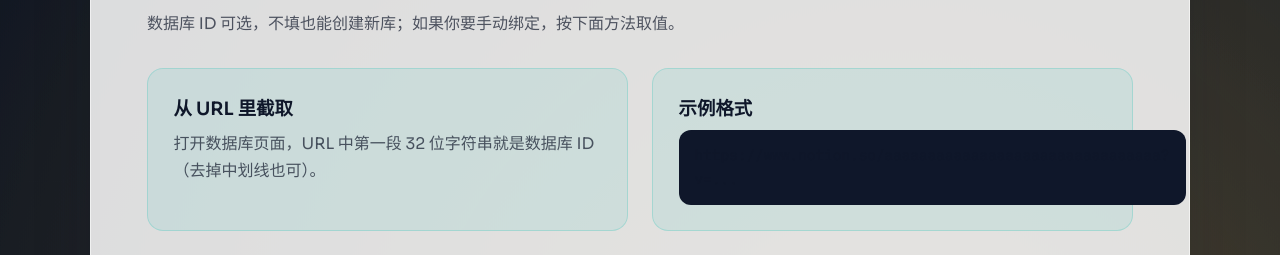
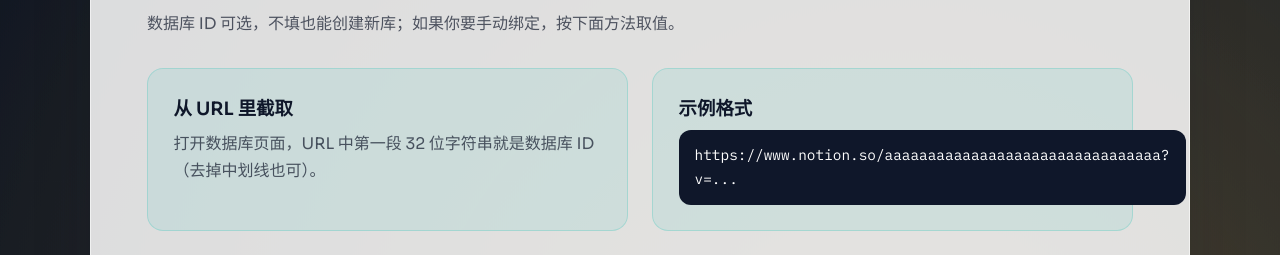
Before and after one commit to JimLiuxinghai/tweet-craft, a website: page docs/notion-setup-tutorial.html in a window 1280 px wide. Shown: the part 2020-2275 px from the top of the page. Drawn offline with Linux system fonts and the light colour scheme.

Commit message:
Set example format text to white

```diff
--- a/docs/notion-setup-tutorial.html
+++ b/docs/notion-setup-tutorial.html
@@ -291,6 +291,10 @@
         display: inline-block;
       }
 
+      .callout .code {
+        color: #ffffff;
+      }
+
       .timeline {
         display: grid;
         gap: 1.2rem;
```
